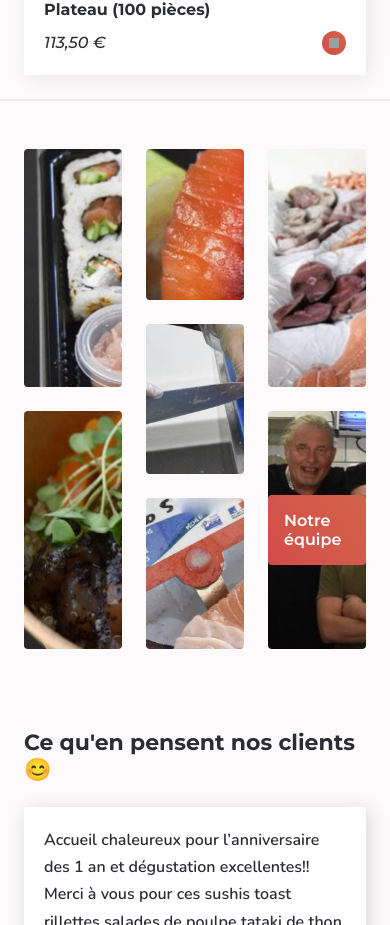
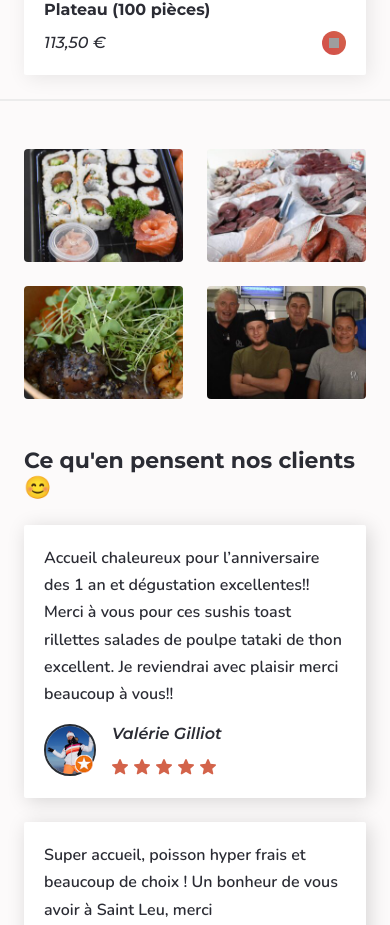
Before and after one commit to LAVITGaetan/sushi, an Angular app: page / in a window 390 px wide. Shown: the part 3277-4202 px from the top of the page. Built offline with nearby package versions, Linux system fonts and the light colour scheme; grey boxes are pictures that could not be loaded.

Commit message:
add responsive features

```diff
--- a/src/app/elements/galery/galery.component.css
+++ b/src/app/elements/galery/galery.component.css
@@ -4,13 +4,6 @@
     background-size: cover;
     background-repeat: no-repeat;
     border-radius: 4px;
-}
-
-.galery7 {
-    display: flex;
-    align-items: center;
-    justify-content: center;
-    filter: blur(0);
 }
 
 .galery-button {
--- a/src/app/elements/galery/galery.component.html
+++ b/src/app/elements/galery/galery.component.html
@@ -7,6 +7,6 @@
         <div class="galery4 galery-image"></div>
         <div class="galery5 galery-image"></div>
         <div class="galery6 galery-image"></div>
-        <div class="galery7 galery-image"><a href="notre-equipe" class="galery-button">Notre équipe</a></div>
+        <div class="galery7 galery-image"></div>
     </div>
 </div>
--- a/src/styles.css
+++ b/src/styles.css
@@ -254,6 +254,7 @@ body {
         grid-template-columns: 1fr;
         margin: 0;
     }
+
     .testimonials-grid {
         display: grid;
         grid-template-columns: 1fr;
@@ -269,7 +270,54 @@ body {
         padding: 24px;
     }
 
+    .galery-section {
+        margin-bottom: 0;
+        padding: 24px;
+    }
 
+    .galery-grid {
+        min-height: 250px;
+        display: grid;
+        grid-template-columns: repeat(2, 1fr);
+        grid-template-rows: repeat(2, 1fr);
+        gap: 24px;
+    }
+
+    .galery1 {
+        grid-area: 1 / 1 / 2 / 2;
+
+        background-image: url(assets/galery1.jpg);
+    }
+
+    .galery2 {
+        grid-area: 2 / 1 / 3 / 2;
+
+        background-image: url(assets/galery2.jpg);
+    }
+
+    .galery3 {
+        display: none;
+    }
+
+    .galery4 {
+        display: none;
+    }
+
+    .galery5 {
+        display: none;
+    }
+
+    .galery6 {
+        grid-area: 1 / 2 / 2 / 3;
+
+        background-image: url(assets/galery6.jpg);
+    }
+
+    .galery7 {
+        grid-area: 2 / 2 / 3 / 3;
+
+        background-image: url(assets/galery7.jpg);
+    }
 }
 
 
@@ -277,6 +325,7 @@ body {
     .products-section {
         grid-template-columns: 1fr;
     }
+
     .products-grid {
         display: grid;
         grid-template-columns: 1fr;
```
